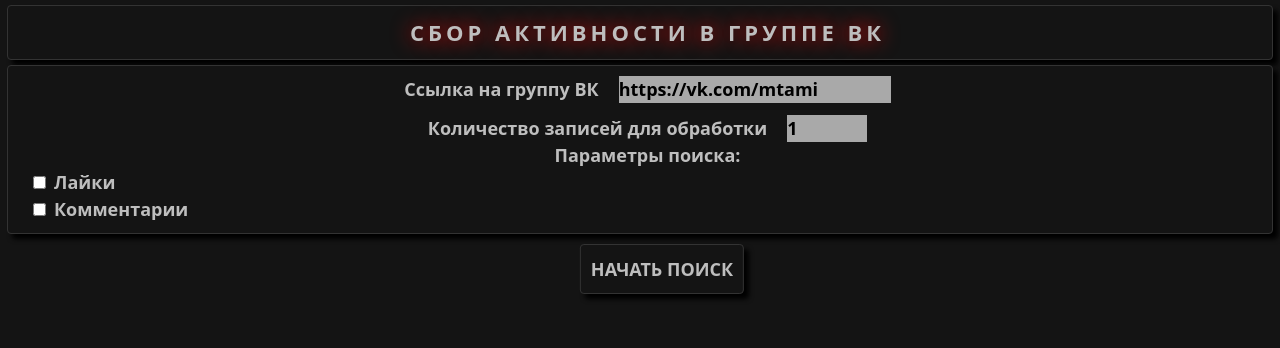
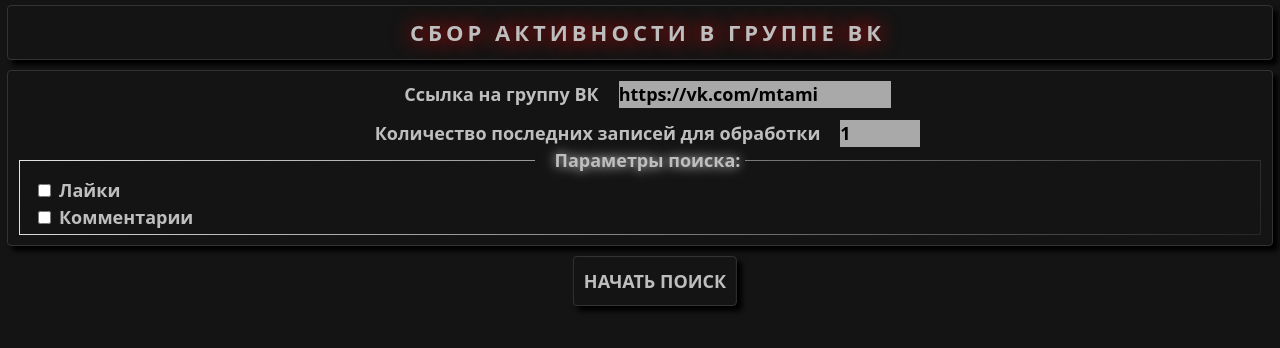
Before and after one commit to FiloniJ/VKparser, a React (Create React App) app: page / in a window 1280 px wide. Shown: the top 348 px of the page. Built offline with nearby package versions, Linux system fonts and the light colour scheme.

Commit message:
Переделан стэк запросов
Все запросы теперь отправляются по очереди и
исправлена ошибка пропуска обработки 1-ого поста

```diff
--- a/src/App.css
+++ b/src/App.css
@@ -144,3 +144,17 @@ p {
   width: 25px;
   height: 25px;
 }
+
+fieldset {
+  padding: 3px;
+  border: 1px solid white;
+  border-image: linear-gradient(135deg, rgba(230, 231, 231, 1), rgba(230, 231, 231, 0.073));
+  border-image-slice: 15;
+  margin-inline: 1px;
+}
+
+legend {
+  text-align: center;
+  padding-inline: 5px;
+  text-shadow: 0 0 15px rgba(255,255,255,.5), 0 0 10px rgba(255,255,255,.5);
+}
--- a/src/App.jsx
+++ b/src/App.jsx
@@ -21,6 +21,7 @@ function App() {
     })
     if (isZero) {
       // alert('Выберите минимум 1 фильтр для поиска')
+      // return
     }
     setVKData(false)
     try {
@@ -52,7 +53,7 @@ function App() {
   }
 
   return (
-    <div>
+    <div className='flex flex-col justify-center'>
       <Header name = 'Сбор активности в группе ВК'/>
       <div className = "layout text-center">
         <div>
@@ -65,7 +66,7 @@ function App() {
           />
         </div>
         <div className = "mt-3">
-          <label htmlFor = "notes_amount" className = "mr-5">Количество записей для обработки</label>
+          <label htmlFor = "notes_amount" className = "mr-5">Количество последних записей для обработки</label>
           <input
             className = "w-20"
             type = "number"
--- a/src/common/Button/Button.css
+++ b/src/common/Button/Button.css
@@ -8,6 +8,7 @@
   font-weight: 900;
   text-align: center;
   color: rgb(190, 190, 190);
+  margin-inline: auto;
 }
 
 .but:hover:not([disabled]) {
--- a/src/components/Result/Result.jsx
+++ b/src/components/Result/Result.jsx
@@ -9,6 +9,7 @@ const Result = props => {
     ))
     navigator.clipboard.writeText(text.join(''))
   }
+
 
   return (
     <div className='layout'>
--- a/src/providers/vk.js
+++ b/src/providers/vk.js
@@ -5,29 +5,32 @@ const callbacks = {}
 
 // Очередь стэка для запросов к API
 export const stack = {
-  data: [],
-  use: () => {
-    const id = stack.data.length
-    if (id > 0) {
-      stack.data[id - 1]()
-      stack.data.pop()
+  func: [],
+  call: async () => {
+    while (true) {
+      if (stack.func.length > (stack.id + 1)) {
+        stack.id += 1
+        await stack.func[stack.id]()
       } else {
-      clearInterval(stack.timer)
-      stack.timer = false
+        stack.clear()
+        break
+      }
+    }
+  },
+  add: newFunc => {
+    stack.func.push(newFunc)
+    if (stack.id === -1) {
+      stack.call()
+    }
+  },
+  clear: () => {
+    stack.func = []
     stack.onFinish()
     stack.onFinish = () => {}
-    }
-  },
-  call: func => {
-    stack.data.push(func)
-    if (!stack.timer) {
-      stack.use()
-      stack.timer = setInterval(stack.use, stack.delay)
-    }
+    stack.id = -1
   },
   onFinish: () => {},
-  timer: false,
-  delay: 500
+  id: -1
 }
 // Вызов API VK
 const callVK = async (method, args, callbackName) => {
@@ -44,8 +47,8 @@ const callVK = async (method, args, callbackName) => {
   const data = await axios.get(`
     https://api.vk.com/method/${method}?v=5.199&access_token=${token}${str}
   `)
-  const likes = await callbacks[callbackName](data)
-  return likes
+  const callbackData = await callbacks[callbackName](data)
+  return callbackData
 }
 
 // Сбор лайков под постами
@@ -54,17 +57,15 @@ const likes = {
   name: {},
 }
 
-likes.get = (id, groupID) => {
-  callVK('likes.getList', {type: 'post', owner_id: groupID, item_id: id, extended: 1})
-    .then(res => {
+likes.get = async (id, groupID) => {
+  const res = await callVK('likes.getList', {type: 'post', owner_id: groupID, item_id: id, extended: 1})
   const arr = res.data.response.items
   for (let key in arr) {
     let id = arr[key].id
     let data = likes.user[id]
-        likes.user[id] = data ? data += 1 : data = 1
+    likes.user[id] = data ? data += 1 : 1
     likes.name[id] = {fname: arr[key].first_name, lname: arr[key].last_name}
   }
-    })
 }
 
 callbacks.getLikes = async (data) => {
@@ -72,7 +73,7 @@ callbacks.getLikes = async (data) => {
   likes.name = {}
   const t = data.data.response.items
   for (let key in t) {
-    stack.call(() => likes.get(t[key].id, t[key].owner_id))
+    stack.add(() => likes.get(t[key].id, t[key].owner_id))
   }
   stack.onFinish = () => {
     let data = []
@@ -86,6 +87,7 @@ callbacks.getLikes = async (data) => {
     })
     stack.resolve(data)
   }
+
   return new Promise(resolve => {
     stack.resolve = resolve
   })
```
Lines whose indentation alone changed are shown as unchanged.
